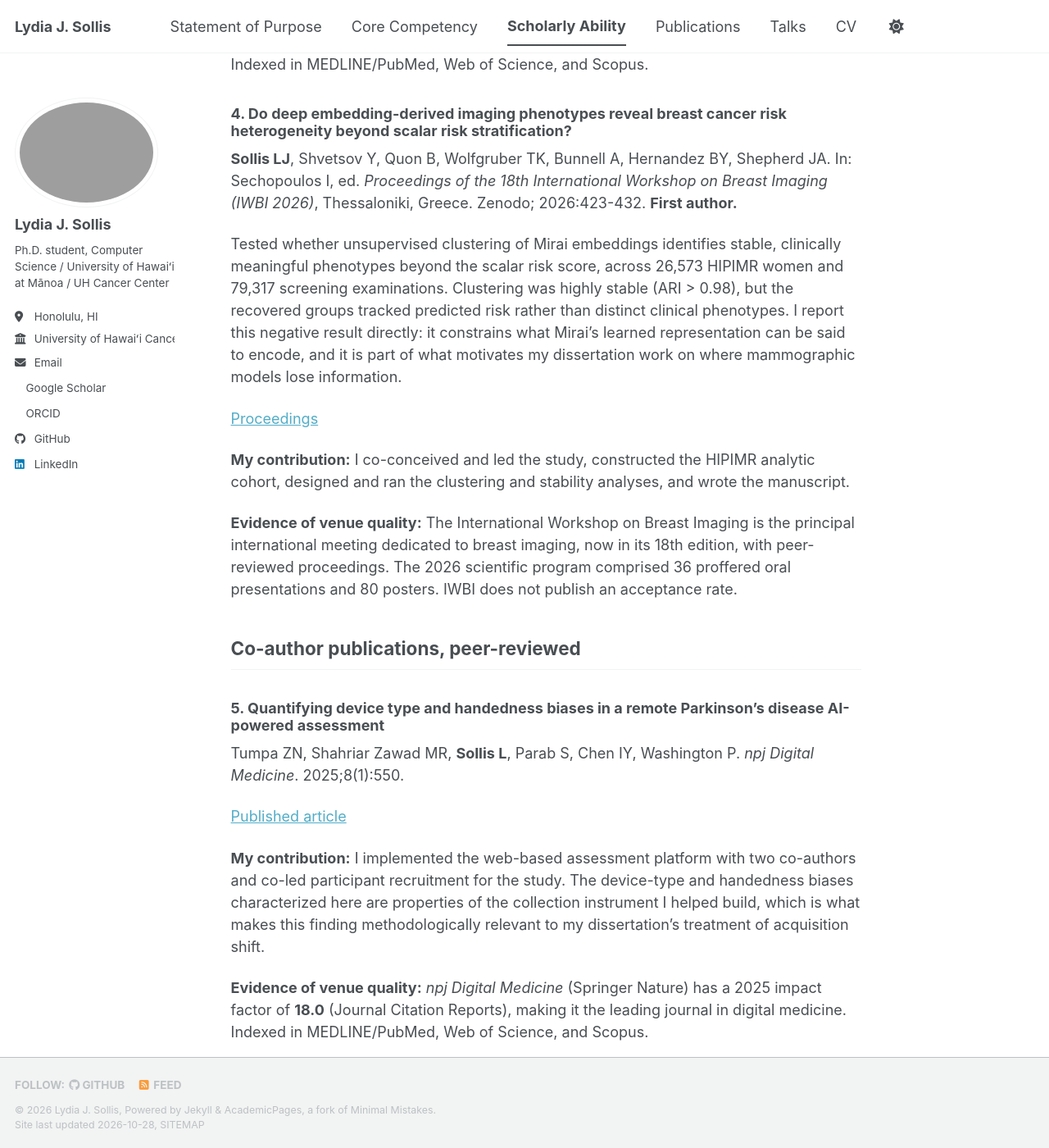
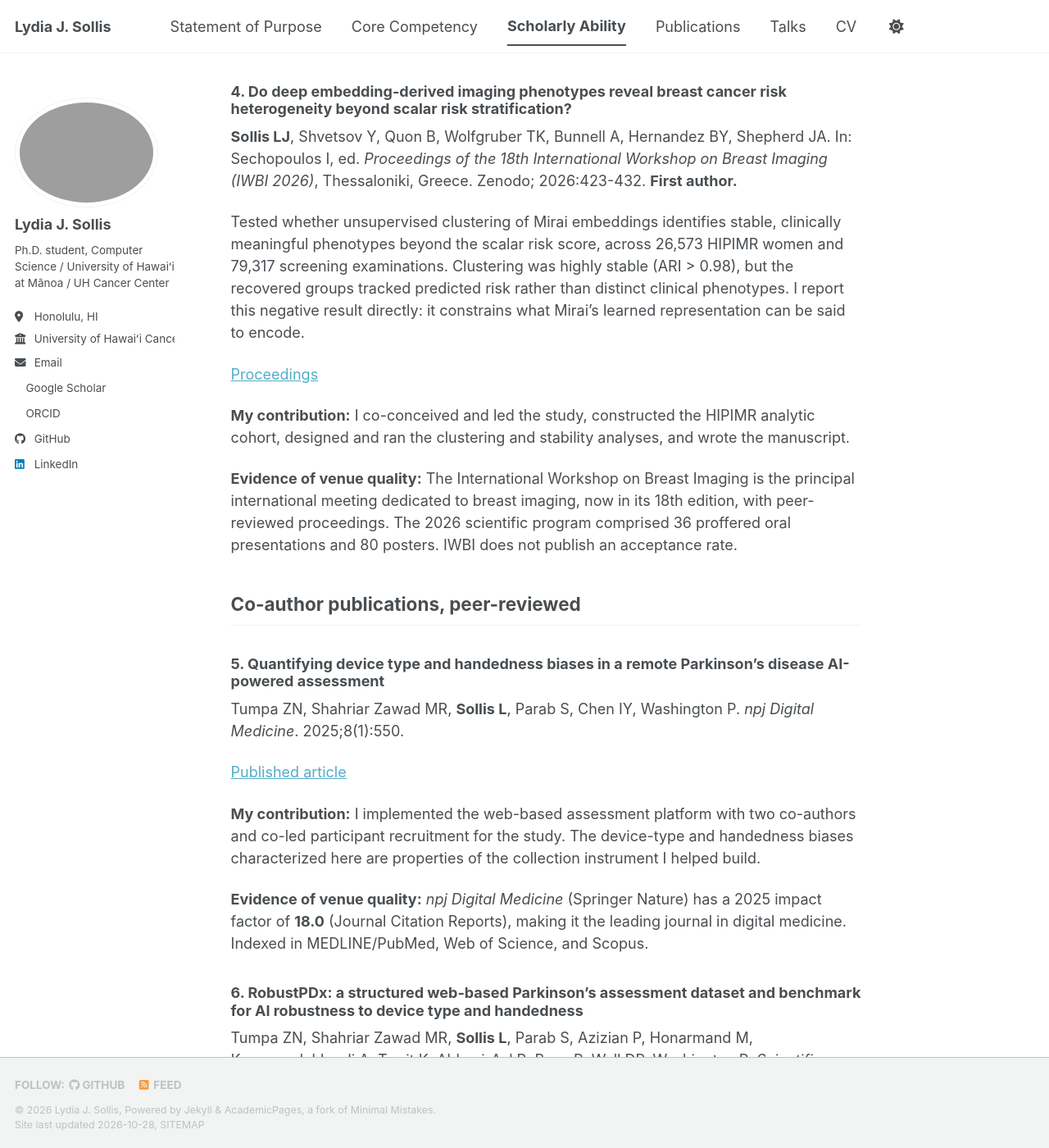
Before and after one commit to lsollis/lsollis.github.io, a Jekyll site: the page built from _pages/scholarly-ability.md, in a window 1280 px wide and 1400 px high, scrolled down 2950 px. Shown: the whole window at 82% size. Built offline with Jekyll 4.4.1, drawn with Linux system fonts in a browser that asks for light colours; a style sheet for code colours, icons or effects is not loaded; some of the changed text lies outside the part shown.

Commit message:
Remove references to a specific dissertation topic
Dissertation scope is not yet decided. Drop dissertation-topic framing from
the home page, scholarly ability entries, and publication pages.

Co-Authored-By: Claude Opus 5.5 <noreply@anthropic.com>

```diff
--- a/_pages/scholarly-ability.md
+++ b/_pages/scholarly-ability.md
@@ -67,8 +67,7 @@ Adapted GMIC, a multiple-instance classifier for mammographic cancer detection,
 fine-tuning with NVIDIA FLARE, and evaluated shared-global (FedAvg, FedProx) against personalized
 (FedBN, Ditto) strategies across a three-site federation including a diverse Pacific Island cohort.
 FedAvg, FedProx, and FedBN improved the largest site but left smaller sites at or below pretrained
-performance; Ditto improved the worst-performing site and was the most equitable strategy. This work
-is directly preliminary to my dissertation work on federated adaptation.
+performance; Ditto improved the worst-performing site and was the most equitable strategy.
 
 [PDF](/files/decaf-2026-sollis.pdf) · [Supplement](/files/decaf-2026-sollis-supp.pdf)
 
@@ -112,8 +111,7 @@ Tested whether unsupervised clustering of Mirai embeddings identifies stable, cl
 phenotypes beyond the scalar risk score, across 26,573 HIPIMR women and 79,317 screening examinations.
 Clustering was highly stable (ARI > 0.98), but the recovered groups tracked predicted risk rather than
 distinct clinical phenotypes. I report this negative result directly: it constrains what Mirai's learned
-representation can be said to encode, and it is part of what motivates my dissertation work on where
-mammographic models lose information.
+representation can be said to encode.
 
 [Proceedings](https://zenodo.org/records/22122618)
 
@@ -136,8 +134,7 @@ Tumpa ZN, Shahriar Zawad MR, **Sollis L**, Parab S, Chen IY, Washington P.
 
 **My contribution:** I implemented the web-based assessment platform with two co-authors and co-led
 participant recruitment for the study. The device-type and handedness biases characterized here are
-properties of the collection instrument I helped build, which is what makes this finding
-methodologically relevant to my dissertation's treatment of acquisition shift.
+properties of the collection instrument I helped build.
 
 **Evidence of venue quality:** *npj Digital Medicine* (Springer Nature) has a 2025 impact factor of
 **18.0** (Journal Citation Reports), making it the leading journal in digital medicine. Indexed in
@@ -149,8 +146,7 @@ Tumpa ZN, Shahriar Zawad MR, **Sollis L**, Parab S, Azizian P, Honarmand M, Karg
 Tarrit K, Abbasi-Asl R, Bove R, Wall DP, Washington P. *Scientific Data*. 2026. Published online August 18, 2026.
 
 A public dataset and robustness benchmark for device-type and handedness effects in remote
-Parkinson's assessment: an acquisition-shift problem structurally parallel to the scanner and
-protocol heterogeneity my dissertation studies in mammography.
+Parkinson's assessment.
 
 [DOI](https://doi.org/10.1038/s41597-026-08118-x)
 
```
Also changed, not shown: _pages/about.md (+2 -3 lines), _publications/2025-npjdigitalmed-device-handedness-bias.md (+2 -3 lines), _publications/2026-decaf-personalized-fl-mammography.md (+1 -2 lines), _publications/2026-iwbi-embedding-phenotypes.md (+1 -1 lines), _publications/2026-scientific-data-robustpdx.md (+1 -1 lines).
